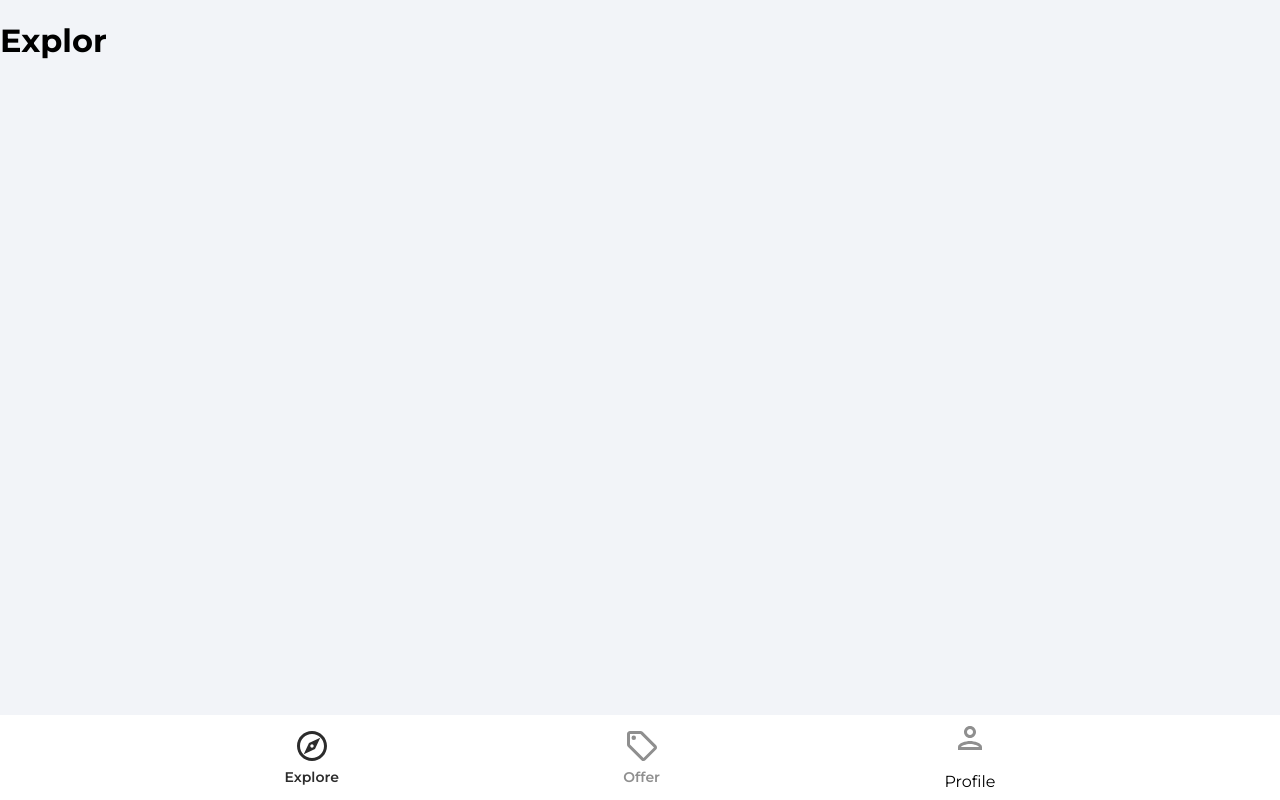
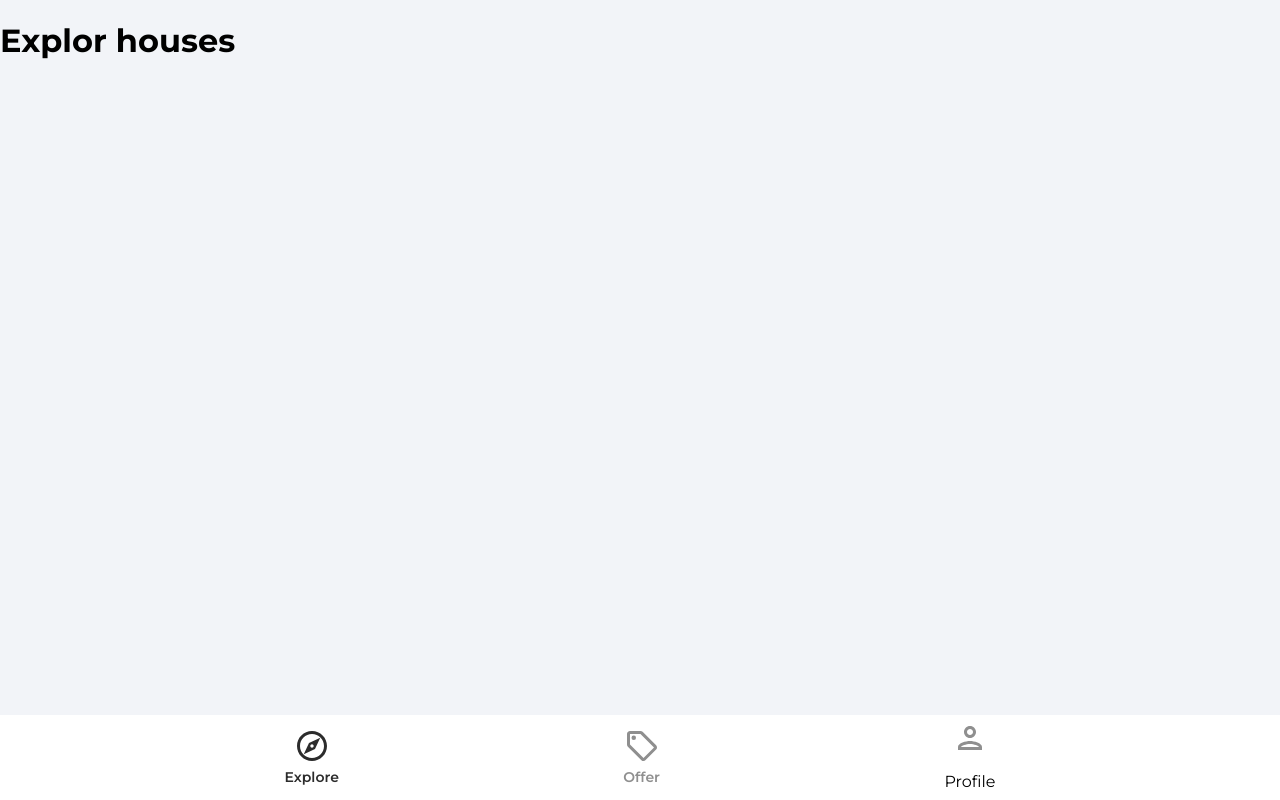
Before and after one commit to judo2000/react-house-marketplace, a React (Create React App) app: page / in a window 1280 px wide. Built offline with nearby package versions, Linux system fonts and the light colour scheme.

Commit message:
Update explore page

```diff
--- a/src/pages/Explor.jsx
+++ b/src/pages/Explor.jsx
@@ -3,7 +3,7 @@ import React from "react";
 function Explor() {
   return (
     <div>
-      <h1>Explor</h1>
+      <h1>Explor houses</h1>
     </div>
   );
 }
```
